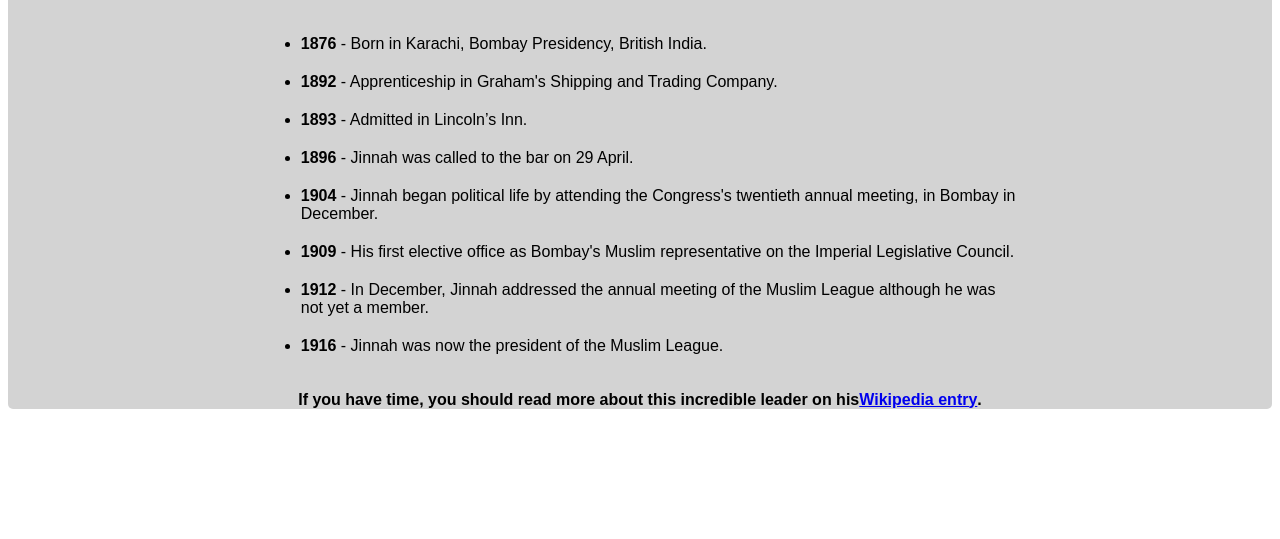
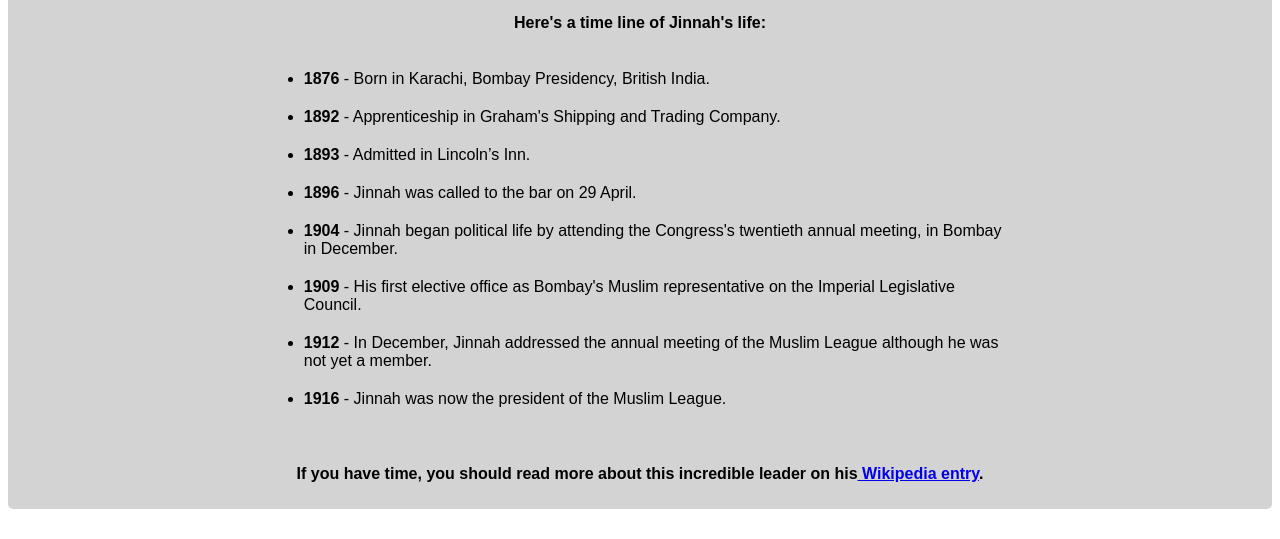
Before and after one commit to muhammadhananbaloch/Tribute-Page, a plain HTML site: page index.html in a window 1280 px wide. Shown: the part 551-1090 px from the top of the page. Before the commit the page ends 968 px from the top, so only its background shows below. Drawn offline with Linux system fonts and the light colour scheme.

Commit message:
Update styles.css

```diff
--- a/styles.css
+++ b/styles.css
@@ -5,16 +5,18 @@
   h1{
     font-size: 50px;
   }
-  header{
+  header, footer{
     text-align: center;
-    padding: 0;
-    margin: 10;
+
 
   }
   main{
   background-color: lightgrey;
   border-radius: 5px;
-  margin: auto
+  margin: 30px auto 30px auto;
+  padding: 5px;
+
+
   }
   #img-div{
     display: flex;
@@ -42,11 +44,7 @@
     margin: auto;
     width: 60%;
   }
-#tribute-final{
-    display: flex;
-    justify-content: center;
-    margin: auto;
-}
+
 li{
     padding-bottom: 20px;
 
```
